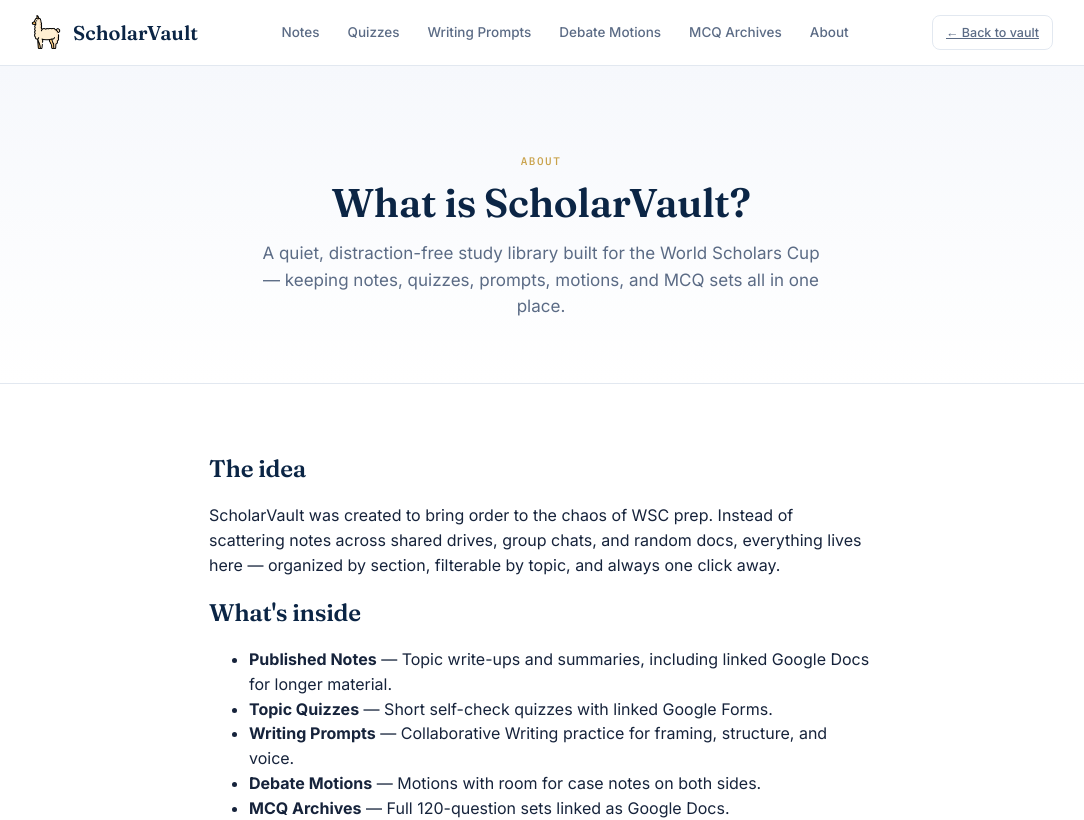
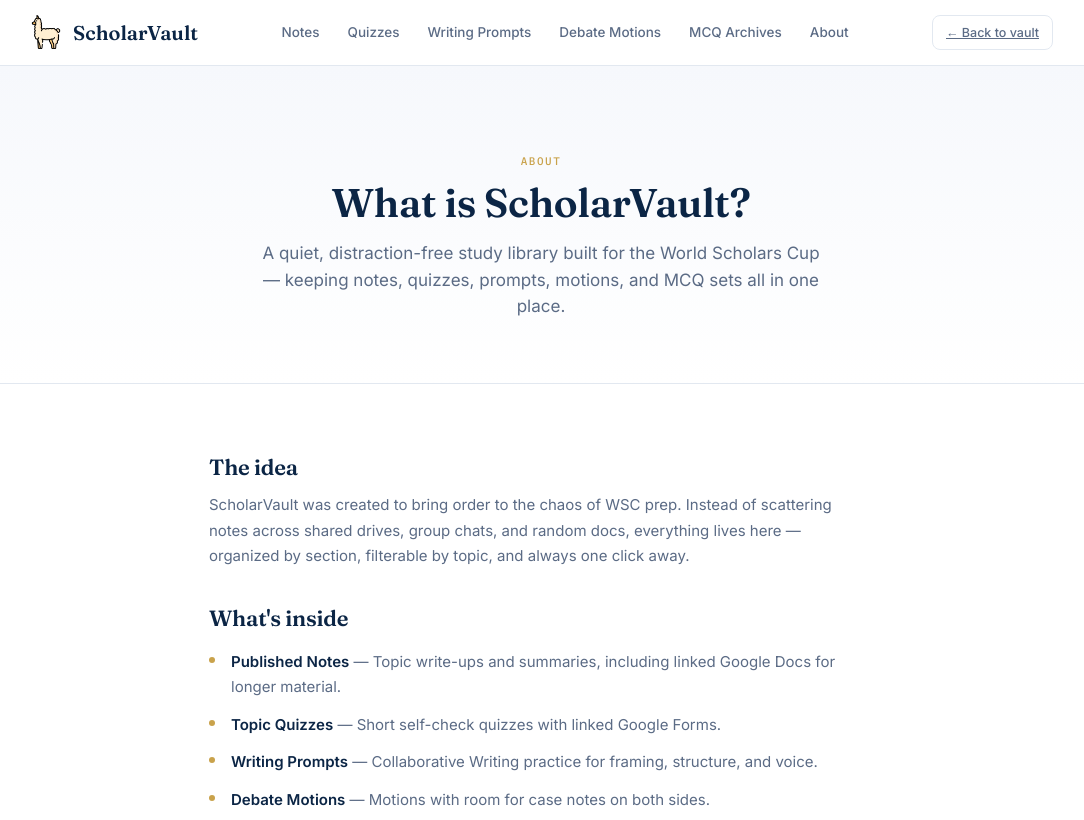
Before and after one commit to gatik-khonde/scholarvault-app, a Next.js app: page /about in a window 1280 px wide. Shown: the top 820 px of the page, without its empty margins (99-1183 px from the left). Built offline with nearby package versions, Linux system fonts and the light colour scheme.

Commit message:
Update globals.css

```diff
--- a/app/globals.css
+++ b/app/globals.css
@@ -215,3 +215,38 @@
     .hero-ctas{justify-content:center;}
     nav.links{display:none;}
   }
+  /* ---------- Google Doc Embed ---------- */
+  .doc-embed-wrap{
+    margin:4px 0 0;border:1px solid var(--line);border-radius:10px;overflow:hidden;
+    background:var(--paper);
+  }
+  .doc-embed{
+    width:100%;height:480px;border:none;display:block;
+  }
+  .doc-embed-open{
+    display:block;text-align:center;padding:10px;font-size:12.5px;font-weight:600;
+    color:var(--gold);background:var(--white);border-top:1px solid var(--line);
+    text-decoration:none;transition:background .15s;
+  }
+  .doc-embed-open:hover{background:var(--paper);}
+
+  /* ---------- About Page ---------- */
+  .about-content h2{
+    font-size:22px;margin:32px 0 8px;
+  }
+  .about-content h2:first-child{margin-top:0;}
+  .about-content p{
+    color:var(--ink-soft);font-size:15px;line-height:1.7;margin:0 0 10px;
+  }
+  .about-content ul{
+    list-style:none;padding:0;margin:0 0 10px;
+  }
+  .about-content ul li{
+    color:var(--ink-soft);font-size:15px;line-height:1.7;padding:6px 0;
+    padding-left:22px;position:relative;
+  }
+  .about-content ul li::before{
+    content:"";position:absolute;left:0;top:14px;width:6px;height:6px;
+    border-radius:50%;background:var(--gold);
+  }
+  .about-content ul li strong{color:var(--dark-blue);font-weight:600;}
```
